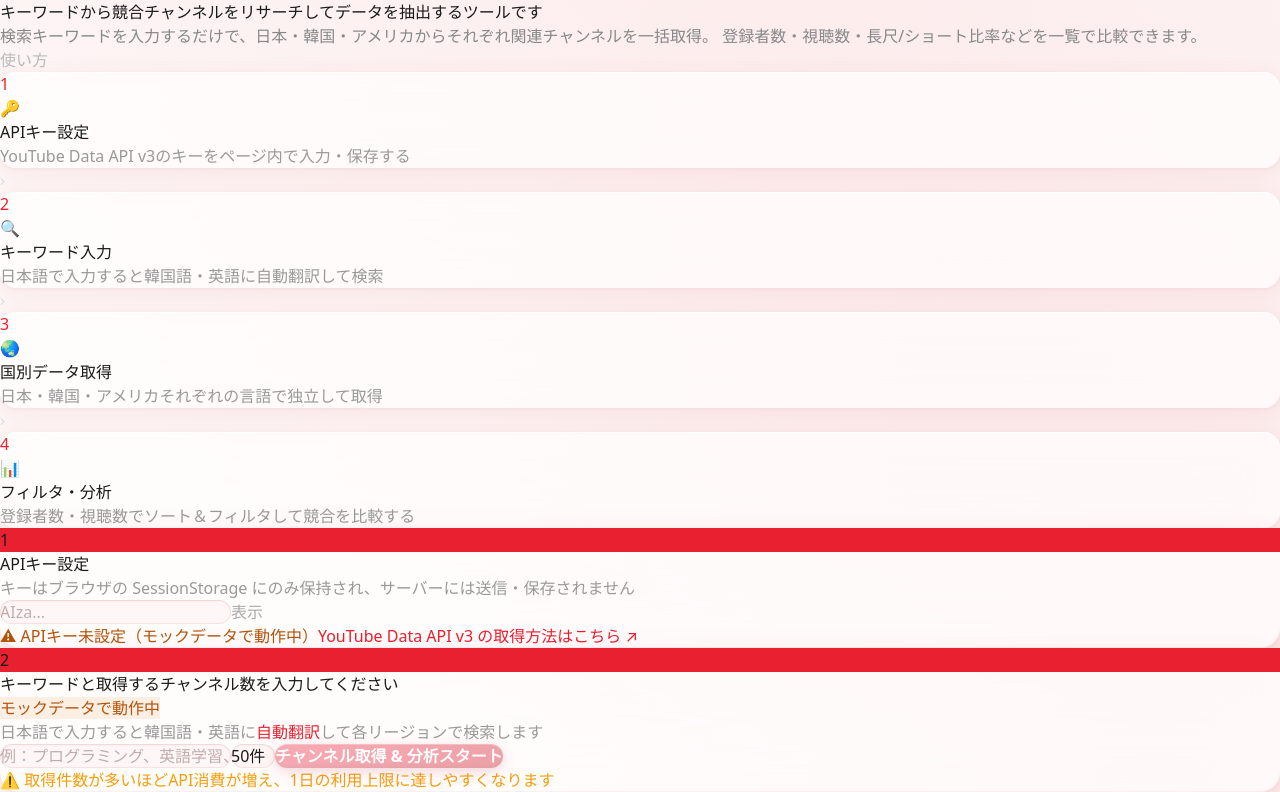
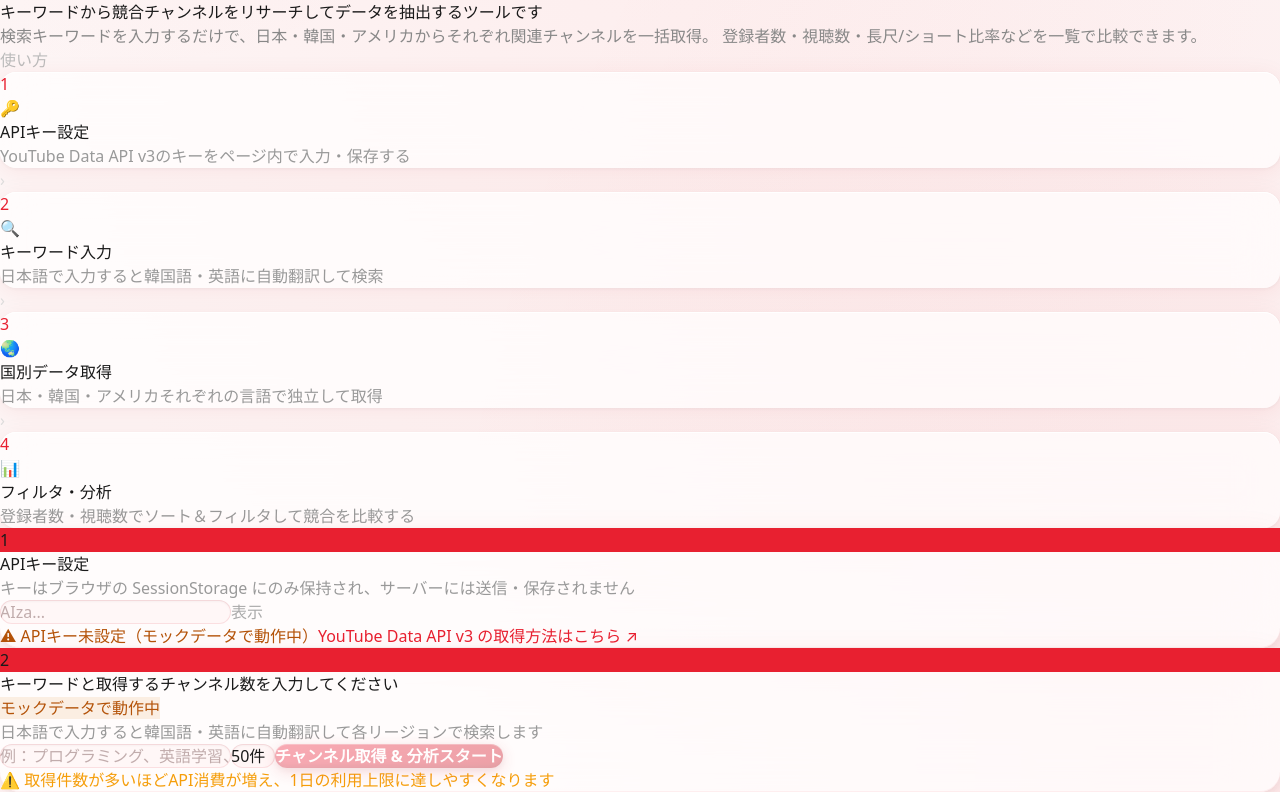
Before and after one commit to yohei-matsui/eaval-youtube-channel-datareserch, a React (Vite) app: page / in a window 1280 px wide. Shown: the part 1128-1920 px from the top of the page. Built offline with nearby package versions, Linux system fonts and the light colour scheme.

Commit message:
「自動翻訳」の強調色を解除

```diff
--- a/src/App.jsx
+++ b/src/App.jsx
@@ -199,7 +199,7 @@ export default function App() {
             )}
           </div>
           <p className="text-xs mb-4 ml-7" style={{ color: '#999' }}>
-            日本語で入力すると韓国語・英語に<span style={{ color: '#e82030' }} className="font-medium">自動翻訳</span>して各リージョンで検索します
+            日本語で入力すると韓国語・英語に自動翻訳して各リージョンで検索します
           </p>
           <form onSubmit={handleSearch} className="flex gap-2">
             <input
```
